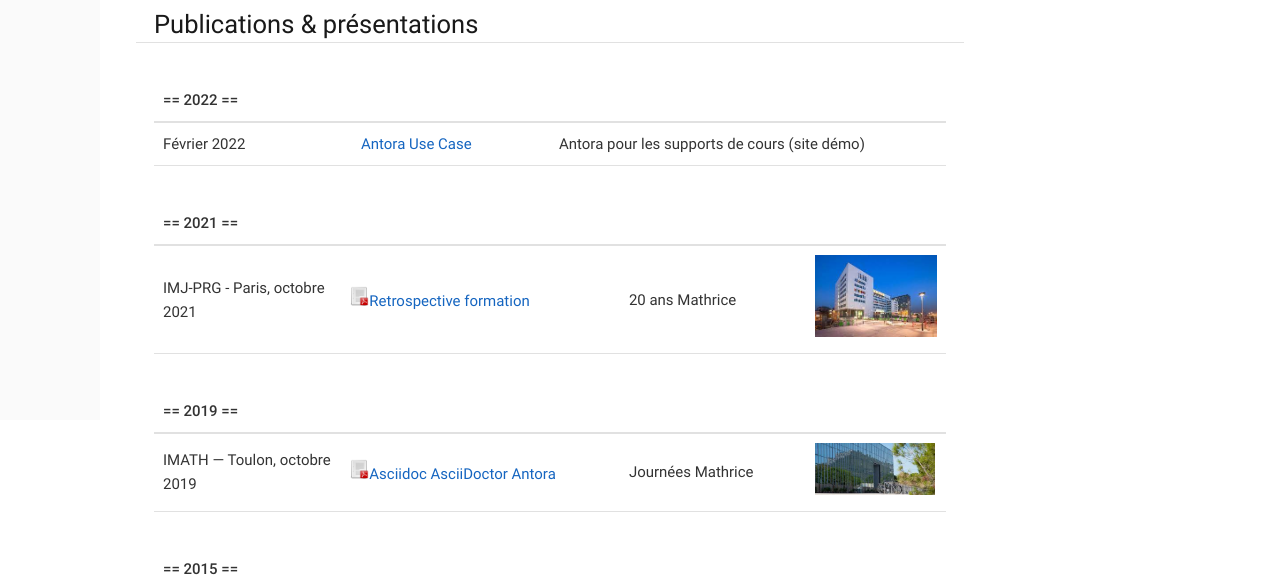
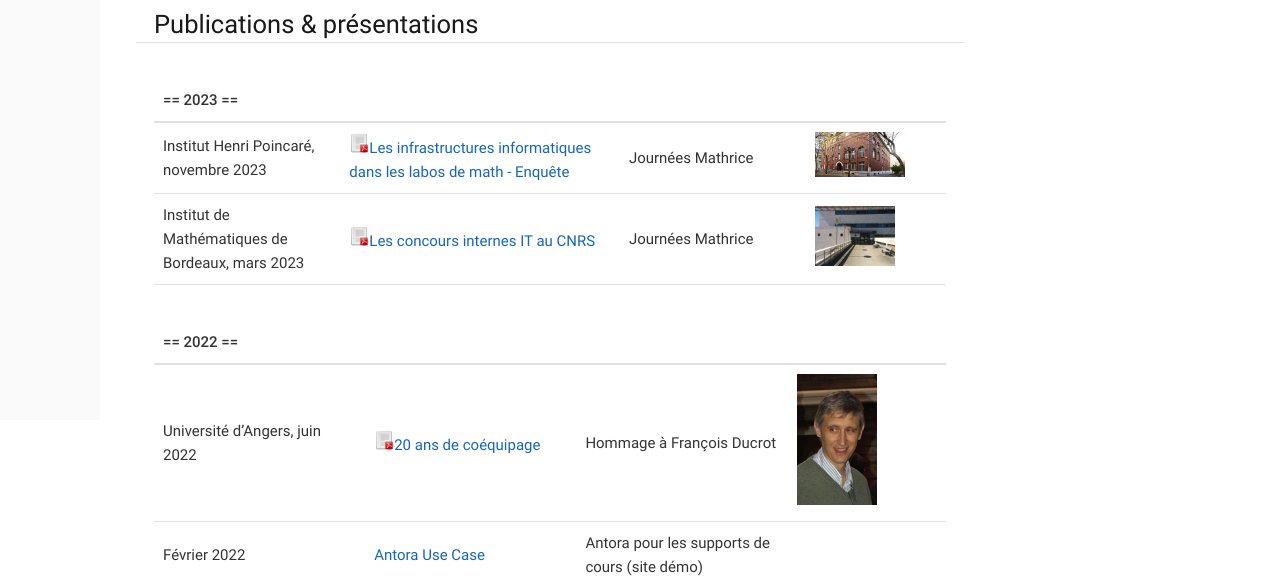
Before and after one commit to JacquelinCharbonnel/JacquelinCharbonnel.github.io, a plain HTML site: page home/index.html in a window 1280 px wide. Shown: the part 380-958 px from the top of the page. Drawn offline with Linux system fonts and the light colour scheme.

Commit message:
initial import

```diff
--- a/home/index.html
+++ b/home/index.html
@@ -4,8 +4,8 @@
     <meta charset="utf-8">
     <meta name="viewport" content="width=device-width,initial-scale=1">
     <title>Jacquelin Charbonnel :: My Home Page</title>
-    <meta name="generator" content="Antora 2.3.3">
-    <link rel="stylesheet" href="../../_/css/site.css">
+    <meta name="generator" content="Antora 3.0.1">
+    <link rel="stylesheet" href="../_/css/site.css">
   </head>
   <body class="article">
 <header class="header">
@@ -14,7 +14,7 @@
   </nav>
 </header>
 <div class="body">
-<div class="nav-container" data-component="home" data-version="2022">
+<div class="nav-container" data-component="home" data-version="">
   <aside class="nav">
     <div class="panels">
     </div>
@@ -56,22 +56,61 @@
 <div class="sectionbody">
 <table class="tableblock frame-all grid-all stretch">
 <colgroup>
-<col style="width: 25%;">
-<col style="width: 25%;">
-<col style="width: 50%;">
+<col style="width: 23.5294%;">
+<col style="width: 35.2941%;">
+<col style="width: 23.5294%;">
+<col style="width: 17.6471%;">
+</colgroup>
+<thead>
+<tr>
+<th class="tableblock halign-left valign-middle">== 2023 ==</th>
+<th class="tableblock halign-left valign-middle"></th>
+<th class="tableblock halign-left valign-middle"></th>
+<th class="tableblock halign-left valign-middle"></th>
+</tr>
+</thead>
+<tbody>
+<tr>
+<td class="tableblock halign-left valign-middle"><p class="tableblock">Institut Henri Poincaré, novembre 2023</p></td>
+<td class="tableblock halign-left valign-middle"><p class="tableblock"><a href="_attachments/2023/enquete_infra.pdf"><span class="image"><img src="_images/pdf.png" alt="pdf" width="20"></span>Les infrastructures informatiques dans les labos de math - Enquête</a></p></td>
+<td class="tableblock halign-left valign-middle"><p class="tableblock">Journées Mathrice</p></td>
+<td class="tableblock halign-left valign-middle"><p class="tableblock"><span class="image"><img src="_images/ihp.jpg" alt="ihp" width="90"></span></p></td>
+</tr>
+<tr>
+<td class="tableblock halign-left valign-middle"><p class="tableblock">Institut de Mathématiques de Bordeaux, mars 2023</p></td>
+<td class="tableblock halign-left valign-middle"><p class="tableblock"><a href="_attachments/2023/ConcoursInternesV2.pdf"><span class="image"><img src="_images/pdf.png" alt="pdf" width="20"></span>Les concours internes IT au CNRS</a></p></td>
+<td class="tableblock halign-left valign-middle"><p class="tableblock">Journées Mathrice</p></td>
+<td class="tableblock halign-left valign-middle"><p class="tableblock"><span class="image"><img src="_images/imb.jpg" alt="imb" width="80"></span></p></td>
+</tr>
+</tbody>
+</table>
+<table class="tableblock frame-all grid-all stretch">
+<colgroup>
+<col style="width: 26.6666%;">
+<col style="width: 26.6666%;">
+<col style="width: 26.6666%;">
+<col style="width: 20.0002%;">
 </colgroup>
 <thead>
 <tr>
 <th class="tableblock halign-left valign-middle">== 2022 ==</th>
 <th class="tableblock halign-left valign-middle"></th>
 <th class="tableblock halign-left valign-middle"></th>
+<th class="tableblock halign-left valign-middle"></th>
 </tr>
 </thead>
 <tbody>
 <tr>
+<td class="tableblock halign-left valign-middle"><p class="tableblock">Université d&#8217;Angers, juin 2022</p></td>
+<td class="tableblock halign-left valign-middle"><p class="tableblock"><a href="_attachments/2022/fd4.pdf"><span class="image"><img src="_images/pdf.png" alt="pdf" width="20"></span>20 ans de coéquipage</a></p></td>
+<td class="tableblock halign-left valign-middle"><p class="tableblock">Hommage à François Ducrot</p></td>
+<td class="tableblock halign-left valign-middle"><p class="tableblock"><span class="image"><img src="_images/fd.png" alt="fd" width="80"></span></p></td>
+</tr>
+<tr>
 <td class="tableblock halign-left valign-middle"><p class="tableblock">Février 2022</p></td>
 <td class="tableblock halign-left valign-middle"><p class="tableblock"><a href="https://math.univ-angers.fr/~jaclin/antora_case">Antora Use Case</a></p></td>
 <td class="tableblock halign-left valign-middle"><p class="tableblock">Antora pour les supports de cours (site démo)</p></td>
+<td class="tableblock halign-left valign-middle"></td>
 </tr>
 </tbody>
 </table>
@@ -589,7 +628,7 @@
 </div>
 </div>
 <div class="sect1">
-<h2 id="enseignement"><a class="anchor" href="#enseignement"></a>Enseignements 2017-2022</h2>
+<h2 id="enseignement"><a class="anchor" href="#enseignement"></a>Enseignements 2017-2024</h2>
 <div class="sectionbody">
 <div class="dlist">
 <dl>
@@ -649,7 +688,7 @@
 <footer class="footer">
   <p style="text-align:right;font-style: italic;font-size: 90%">générée avec Antora.</p>
 </footer>
-<script src="../../_/js/site.js"></script>
-<script async src="../../_/js/vendor/highlight.js"></script>
+<script src="../_/js/site.js"></script>
+<script async src="../_/js/vendor/highlight.js"></script>
   </body>
 </html>
```
Also changed, not shown: home/_images/fd.png (added), home/_images/ihp.jpg (added), home/_images/imb.jpg (added), 4 other files.
